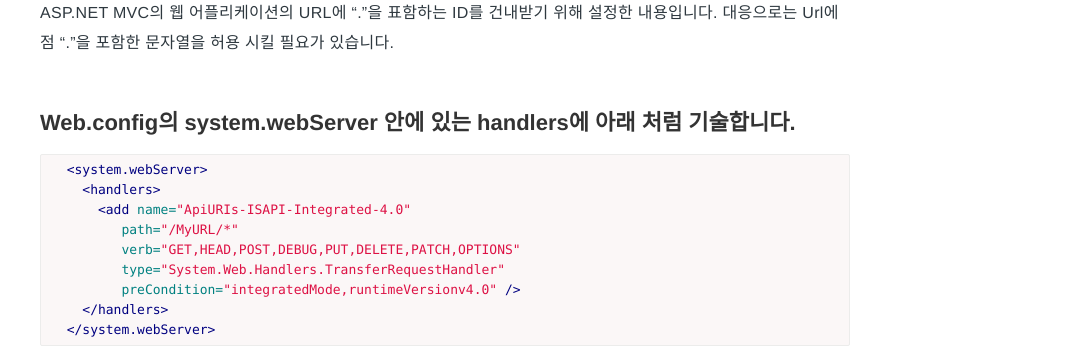
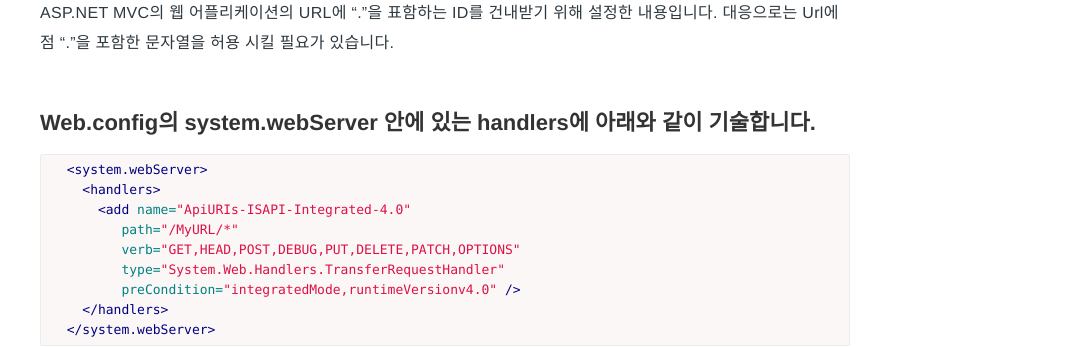
Before and after one commit to Pie001/pie001.github.io, a Jekyll site: the page built from _posts/2017-06-21-0027.md, in a window 1280 px wide. Shown: the part 436-783 px from the top of the page, without its empty margins (195-1280 px from the left). Built offline with Jekyll 4.4.1, drawn with Linux system fonts in a browser that asks for light colours; comment, search, counter and statistics services are not loaded.

Commit message:
Update 2017-06-21-0027.md

````diff
--- a/_posts/2017-06-21-0027.md
+++ b/_posts/2017-06-21-0027.md
@@ -19,7 +19,7 @@
 ASP.NET MVC의 웹 어플리케이션의 URL에 "."을 표함하는 ID를 건내받기 위해 설정한 내용입니다.
 대응으로는 Url에 점 "."을 포함한 문자열을 허용 시킬 필요가 있습니다.
 
-## Web.config의 system.webServer 안에 있는 handlers에 아래 처럼 기술합니다.
+## Web.config의 system.webServer 안에 있는 handlers에 아래와 같이 기술합니다.
 ```xml
   <system.webServer>
     <handlers>
````
